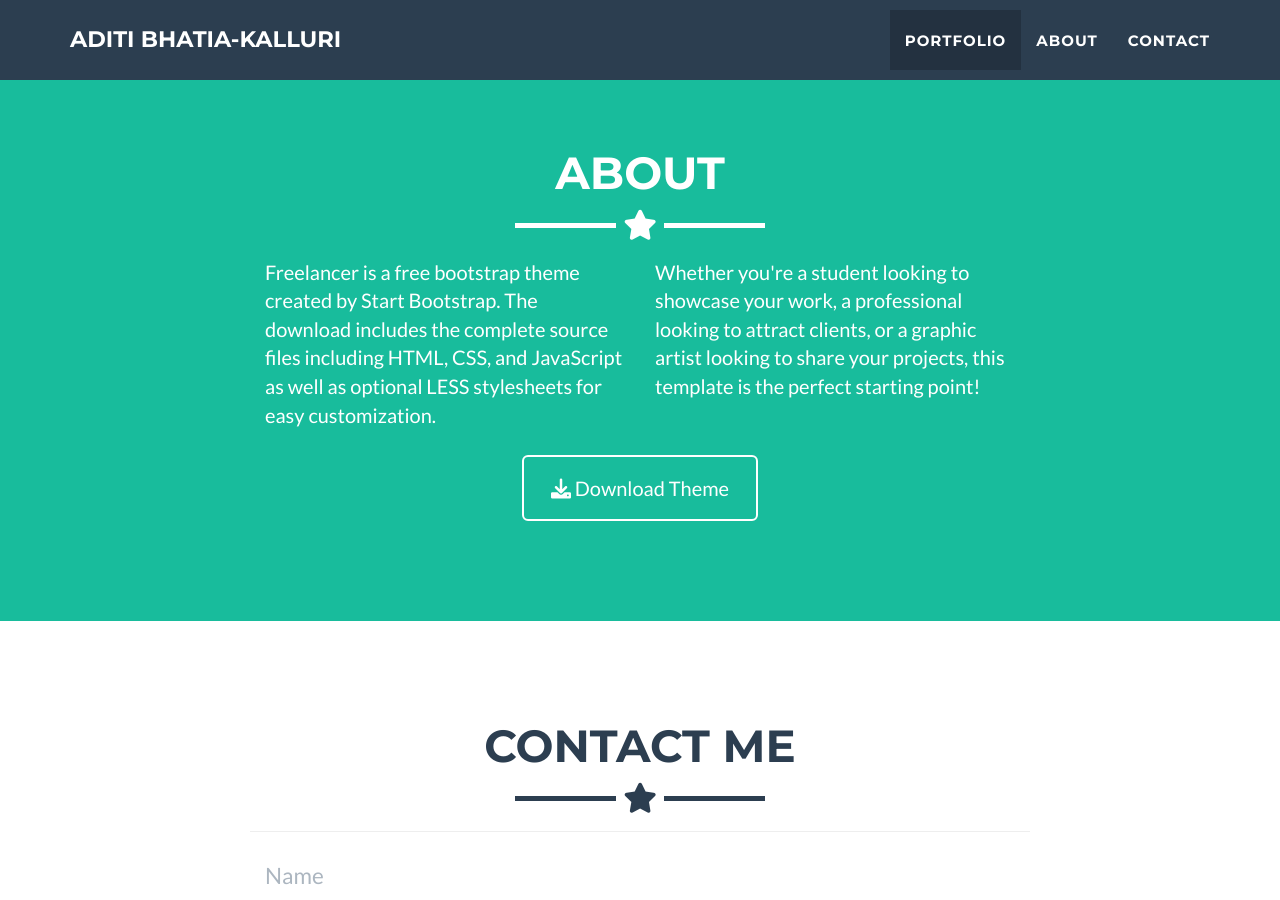
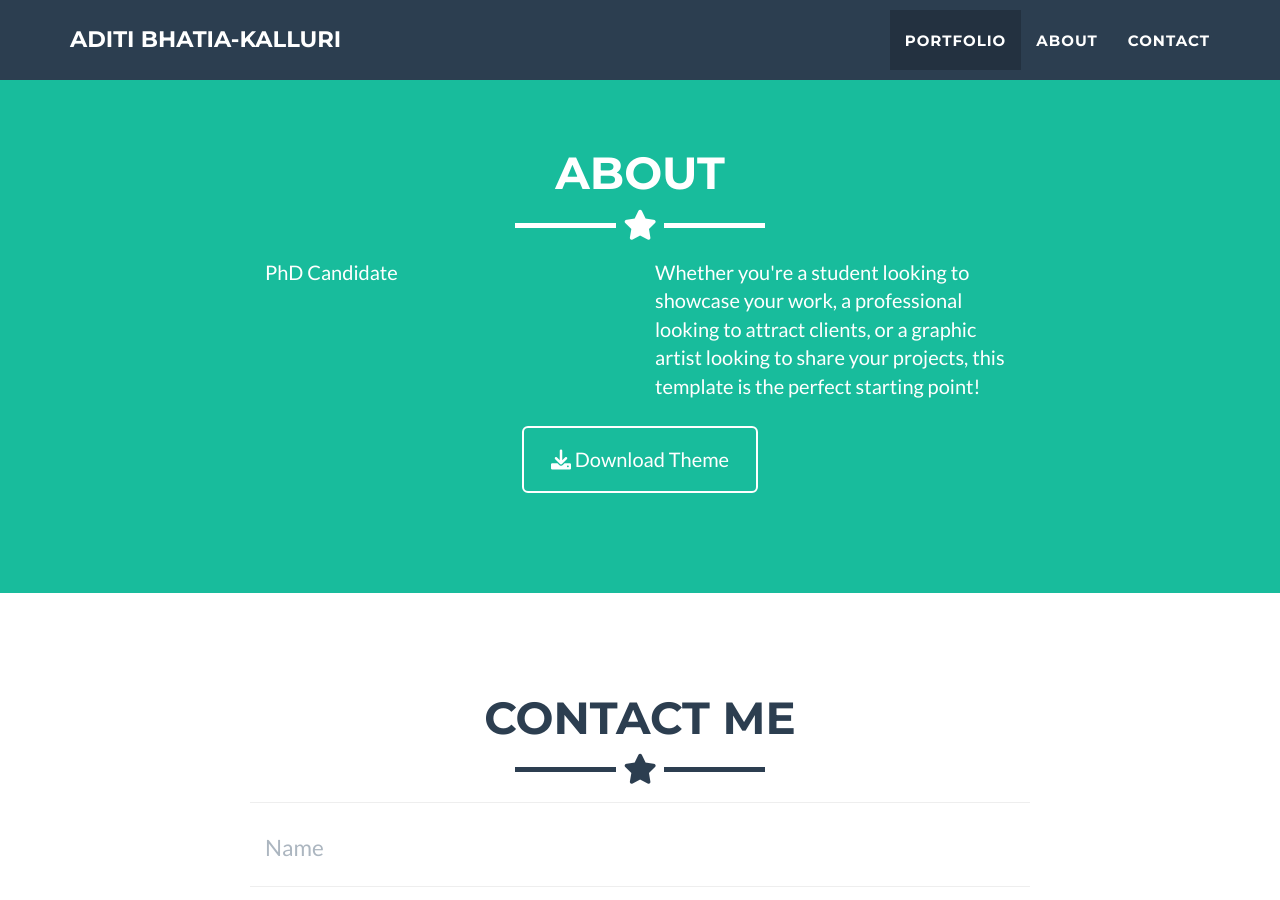
Before and after one commit to aditibhatia/aditibhatia.github.io, a Jekyll site: the page built from index.markdown, in a window 1280 px wide and 900 px high, scrolled down 1586 px. Built offline with Jekyll 4.4.1, drawn with Linux system fonts in a browser that asks for light colours.

Commit message:
Added about info

```diff
--- a/_includes/about.html
+++ b/_includes/about.html
@@ -9,9 +9,7 @@
     </div>
     <div class="row">
       <div class="col-lg-4 col-lg-offset-2">
-        <p>Freelancer is a free bootstrap theme created by Start Bootstrap. The download includes the complete
-          source files including HTML, CSS, and JavaScript as well as optional LESS stylesheets for easy
-          customization.</p>
+        <p>PhD Candidate</p>
       </div>
       <div class="col-lg-4">
         <p>Whether you're a student looking to showcase your work, a professional looking to attract clients, or
```
